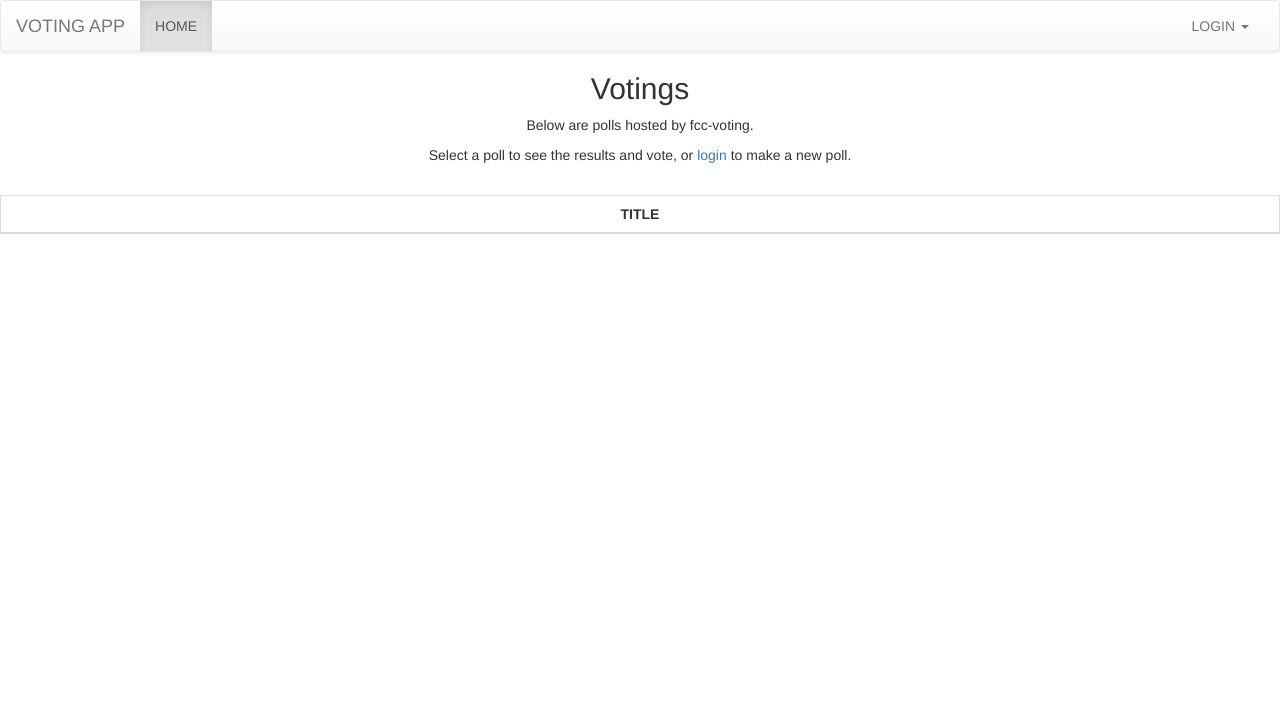
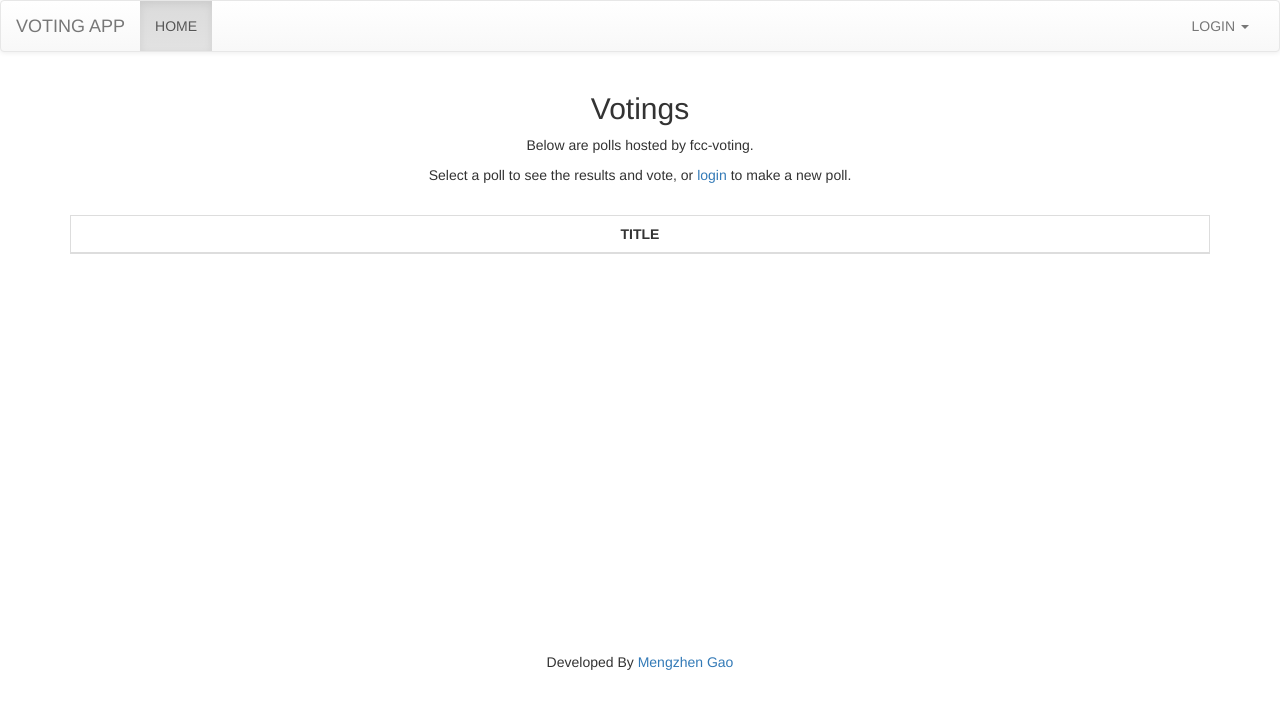
Before and after one commit to mengzhen94/voting-app, a website: page public/login.html in a window 1280 px wide. Drawn offline with nearby package versions, Linux system fonts and the light colour scheme; some packages are replaced by stand-ins of ours; no server answers.

Commit message:
add favicon and git href

```diff
--- a/public/css/main.css
+++ b/public/css/main.css
@@ -8,3 +8,7 @@
     color:#ffffff;
 
 }
+
+.container {
+    min-height:580px;
+}
--- a/public/login.html
+++ b/public/login.html
@@ -48,6 +48,7 @@
 </header>
 
 <body>
+	<div class="container">
 		<h2 class="text-center">Votings</h2>
 		<p class="text-center">Below are polls hosted by fcc-voting.</p>
 		<p class="text-center">Select a poll to see the results and vote, or <span> <a href="/auth/github">login</a></span> to make a new poll.</p>
@@ -66,7 +67,12 @@
 				</tr>
 			</tbody>
 		</table>
-
+	</div>
+<footer>
+  <div class="text-center">
+    Developed By <a href="https://github.com/mengzhen94/voting-app" target="_blank">Mengzhen Gao</a>
+  </div>
+</footer>
 <script type="text/javascript" src="https://ajax.googleapis.com/ajax/libs/angularjs/1.3.15/angular.min.js"></script>
 <script type="text/javascript" src="https://ajax.googleapis.com/ajax/libs/angularjs/1.3.15/angular-resource.min.js"></script>
 <script type="text/javascript" src="/controllers/allpolls.client.js"></script>
--- a/server.js
+++ b/server.js
@@ -4,7 +4,8 @@ var express = require("express"),
 	mongoose = require("mongoose"),
 	passport = require('passport'),
 	session = require('express-session'),
-	bodyParser = require('body-parser');
+	bodyParser = require('body-parser'),
+	favicon = require('serve-favicon');
 
 var app = express();
 require('dotenv').load();
@@ -14,6 +15,7 @@ mongoose.Promise = global.Promise;
 mongoose.connect(process.env.MONGOLAB_URI || process.env.MONGO_URI);
 
 app.use(bodyParser.urlencoded())
+app.use(favicon(process.cwd() + '/public/img/favicon.ico'));
 app.use('/public', express.static(process.cwd() + '/public'));
 app.use('/controllers', express.static(process.cwd() + '/app/controllers'));
 app.use('/common', express.static(process.cwd() + '/app/common'));
```
Also changed, not shown: public/eachpoll.html (+7 -0 lines), public/eachpollLogin.html (+6 -0 lines), public/home.html (+7 -1 lines), public/mypolls.html (+7 -2 lines), public/newpolls.html (+6 -0 lines), public/img/favicon.ico (added), 1 other file. Lines whose indentation alone changed are shown as unchanged.
